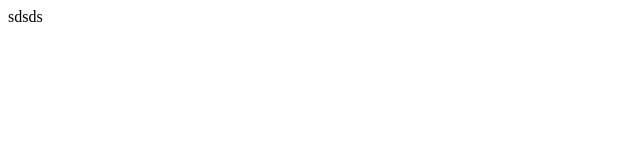
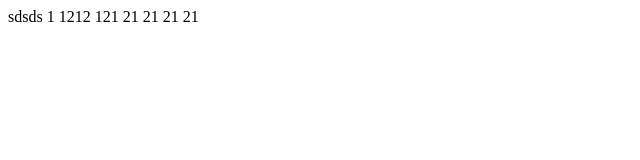
Before and after one commit to dohyunob99/nhowp, a plain HTML site: page test.html in a window 1280 px wide. Shown: the whole page, without its empty margins (0-640 px from the left). Drawn offline with Linux system fonts and the light colour scheme.

Commit message:
commit 230530-2

```diff
--- a/test.html
+++ b/test.html
@@ -7,6 +7,12 @@
     <title>Document</title>
 </head>
 <body>
-    sdsds
+    sdsds 1
+    1212
+    121
+    21
+    21
+    21
+    21
 </body>
 </html>
```
